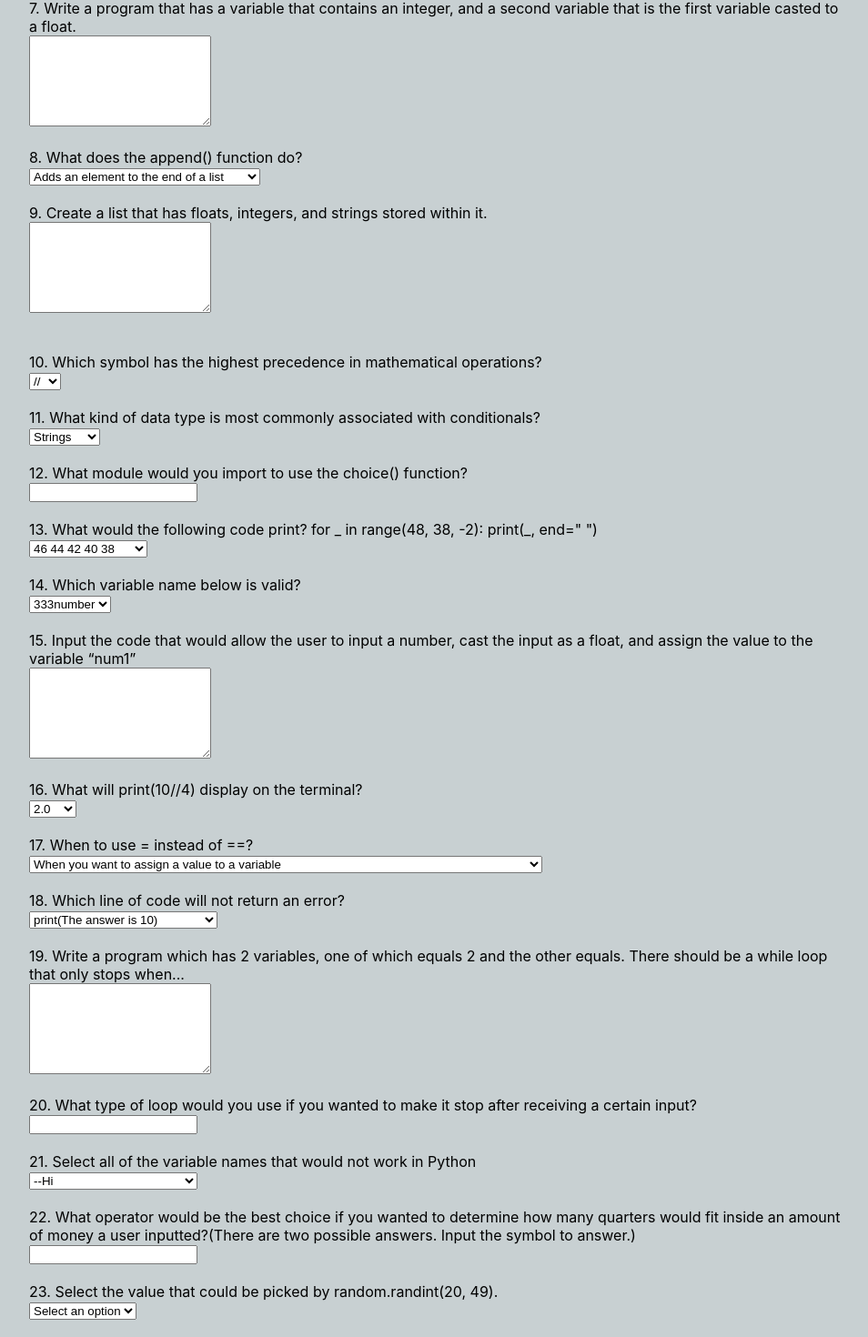
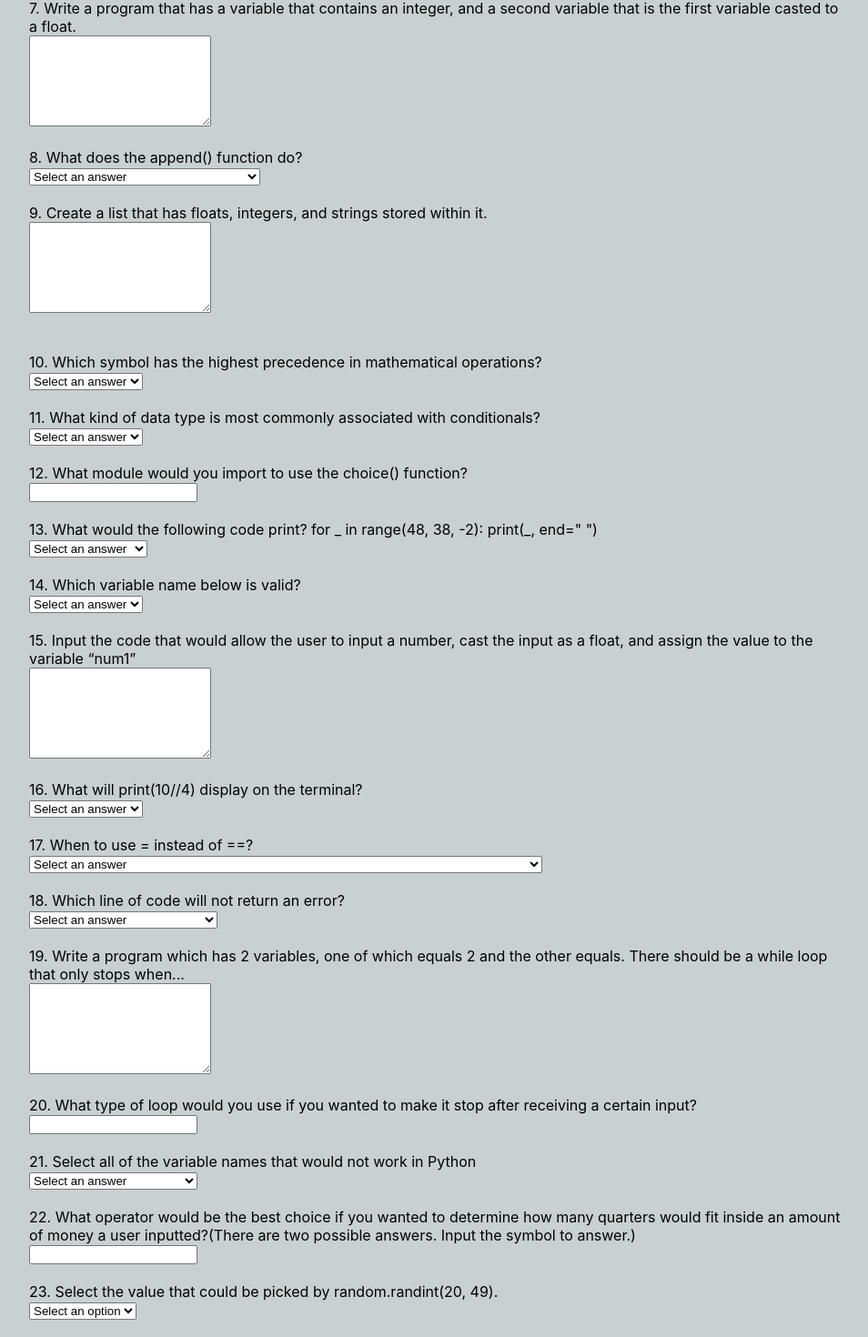
Before and after one commit to MD5595/SrtFlaskWebsite, a React (Create React App) app in the folder my-app/: page /PreTest in a window 1280 px wide. Shown: the part 950-2420 px from the top of the page at 91% size, without its empty margins (0-954 px from the left). Built offline with nearby package versions, Linux system fonts and the light colour scheme; no server answers.

Commit message:
Updated the pretest/posttest/scores routes, quiz score submission works

```diff
--- a/my-app/src/pages/PreTest.js
+++ b/my-app/src/pages/PreTest.js
@@ -63,37 +63,37 @@ function checkboxChange(){
 
 
     useEffect(() => {
-        if (q2Answer.includes('math')) {
+        if (q2Answer=='math') {
             setScore((prevScore) => prevScore + 1);
         }
-        if (q3Answer.includes('and')) {
+        if (q3Answer=='and') {
             setScore((prevScore) => prevScore + 1);
         }
-        if (q8Answer.includes('a')) {
+        if (q8Answer=='a') {
             setScore((prevScore) => prevScore + 1);
         }
-        if (q10Answer.includes('d')) {
+        if (q10Answer==='d') {
             setScore((prevScore) => prevScore + 1);
         }
-        if (q12Answer.includes('random')) {
+        if (q11Answer==='b') {
             setScore((prevScore) => prevScore + 1);
         }
-        if (q13Answer.includes('math')) {
+        if (q12Answer==='random') {
             setScore((prevScore) => prevScore + 1);
         }
-        if (q14Answer.includes('c')) {
+        if (q13Answer=='b') {
             setScore((prevScore) => prevScore + 1);
         }
-        if (q14Answer.includes('c')) {
+        if (q14Answer==='c') {
             setScore((prevScore) => prevScore + 1);
         }
-        if (q16Answer.includes('c')) {
+        if (q16Answer=='c') {
             setScore((prevScore) => prevScore + 1);
         }
-        if (q17Answer.includes('a')) {
+        if (q17Answer=='a') {
             setScore((prevScore) => prevScore + 1);
         }
-        if (q18Answer.includes('d')) {
+        if (q18Answer=='d') {
             setScore((prevScore) => prevScore + 1);
         }
         if (q20Answer.includes('while')) {
@@ -194,6 +194,7 @@ onChange={(e) => { setQ5Answer(e.target.value)
                 <label htmlFor="answer8">8. What does the append() function do?</label><br/>
                 <select id="answer8" value={q8Answer}
                         onChange={(e) => setQ8Answer(e.target.value)}>
+                    <option value="x">Select an answer</option>
                     <option value="a">Adds an element to the end of a list</option>
                     <option value="b">Adds a number to the end of a variable</option>
                     <option value="c">Varies based on what is placed within it</option>
@@ -214,6 +215,7 @@ onChange={(e) => { setQ5Answer(e.target.value)
                     operations?</label><br/>
                 <select id="answer10" value={q10Answer}
                         onChange={(e) => setQ10Answer(e.target.value)}>
+                    <option value="x">Select an answer</option>
                     <option value="a">//</option>
                     <option value="b">**</option>
                     <option value="c">-</option>
@@ -226,6 +228,7 @@ onChange={(e) => { setQ5Answer(e.target.value)
                     conditionals?</label><br/>
                 <select id="answer11" value={q11Answer}
                         onChange={(e) => setQ11Answer(e.target.value)}>
+                    <option value="x">Select an answer</option>
                     <option value="a">Strings</option>
                     <option value="b">Booleans</option>
                     <option value="c">Lists</option>
@@ -245,12 +248,10 @@ onChange={(e) => { setQ5Answer(e.target.value)
                     end=" ")</label><br/>
                 <select id="answer13" value={q13Answer}
                         onChange={(e) => setQ13Answer(e.target.value)}><br/>
+                    <option value="x">Select an answer</option>
                     <option value="a">46 44 42 40 38</option>
-                    <br/>
                     <option value="b">48 46 44 42 40</option>
-                    <br/>
                     <option value="c">46 44 42 40</option>
-                    <br/>
                     <option value="d">48 46 44 42 40 38</option>
                     <br/>
                 </select>
@@ -260,6 +261,7 @@ onChange={(e) => { setQ5Answer(e.target.value)
                 <label htmlFor="answer14">14. Which variable name below is valid? </label><br/>
                 <select id="answer14" value={q14Answer}
                         onChange={(e) => setQ14Answer(e.target.value)}><br/>
+                    <option value="x">Select an answer</option>
                     <option value="a">333number</option>
                     <br/>
                     <option value="b">–hi-</option>
@@ -283,6 +285,7 @@ onChange={(e) => { setQ5Answer(e.target.value)
                 <label htmlFor="answer16">16. What will print(10//4) display on the terminal?</label><br/>
                 <select id="answer16" value={q16Answer}
                         onChange={(e) => setQ16Answer(e.target.value)}>
+                    <option value="x">Select an answer</option>
                     <option value="a">2.0</option>
                     <option value="b">2.5</option>
                     <option value="c">2</option>
@@ -294,6 +297,7 @@ onChange={(e) => { setQ5Answer(e.target.value)
                 <label htmlFor="answer17">17. When to use = instead of ==?</label><br/>
                 <select id="answer17" value={q17Answer}
                         onChange={(e) => setQ17Answer(e.target.value)}>
+                    <option value="x">Select an answer</option>
                     <option value="a">When you want to assign a value to a variable</option>
                     <option value="b">When you want to make a logical statement that hinges on values being equal
                         to each other
@@ -307,6 +311,7 @@ onChange={(e) => { setQ5Answer(e.target.value)
                 <label htmlFor="answer18">18. Which line of code will not return an error?<br/>
                     <select id="answer18" value={q18Answer}
                             onChange={(e) => setQ18Answer(e.target.value)}>
+                        <option value="x">Select an answer</option>
                         <option value="a">print(The answer is 10)</option>
                         <option value="b">print("The answer is" + 10)</option>
                         <option value="c">print(The answer is + str(10))</option>
@@ -334,6 +339,7 @@ onChange={(e) => { setQ5Answer(e.target.value)
                 <label htmlFor="answer21">
                     21. Select all of the variable names that would not work in Python<br/>
                     <select id="answer21" value={q21Answer} onChange={(e) => setQ21Answer(e.target.value)}>
+                        <option value="x">Select an answer</option>
                         <option value="a">--Hi</option>
                         <option value="b">33number</option>
                         <option value="c">Car1%</option>
@@ -356,7 +362,7 @@ onChange={(e) => { setQ5Answer(e.target.value)
                     23. Select the value that could be picked by random.randint(20, 49).<br/>
                     <select id="answer23" value={q23Answer}
                             onChange={(e) => setQ23Answer(e.target.value)}>
-                        <option value="">Select an option</option>
+                        <option value=" ">Select an option</option>
                         <option value="a">49</option>
                         <option value="b">50</option>
                         <option value="c">20.5</option>
```
Also changed, not shown: 1 other file (tests, documents, lock files or other folders).
